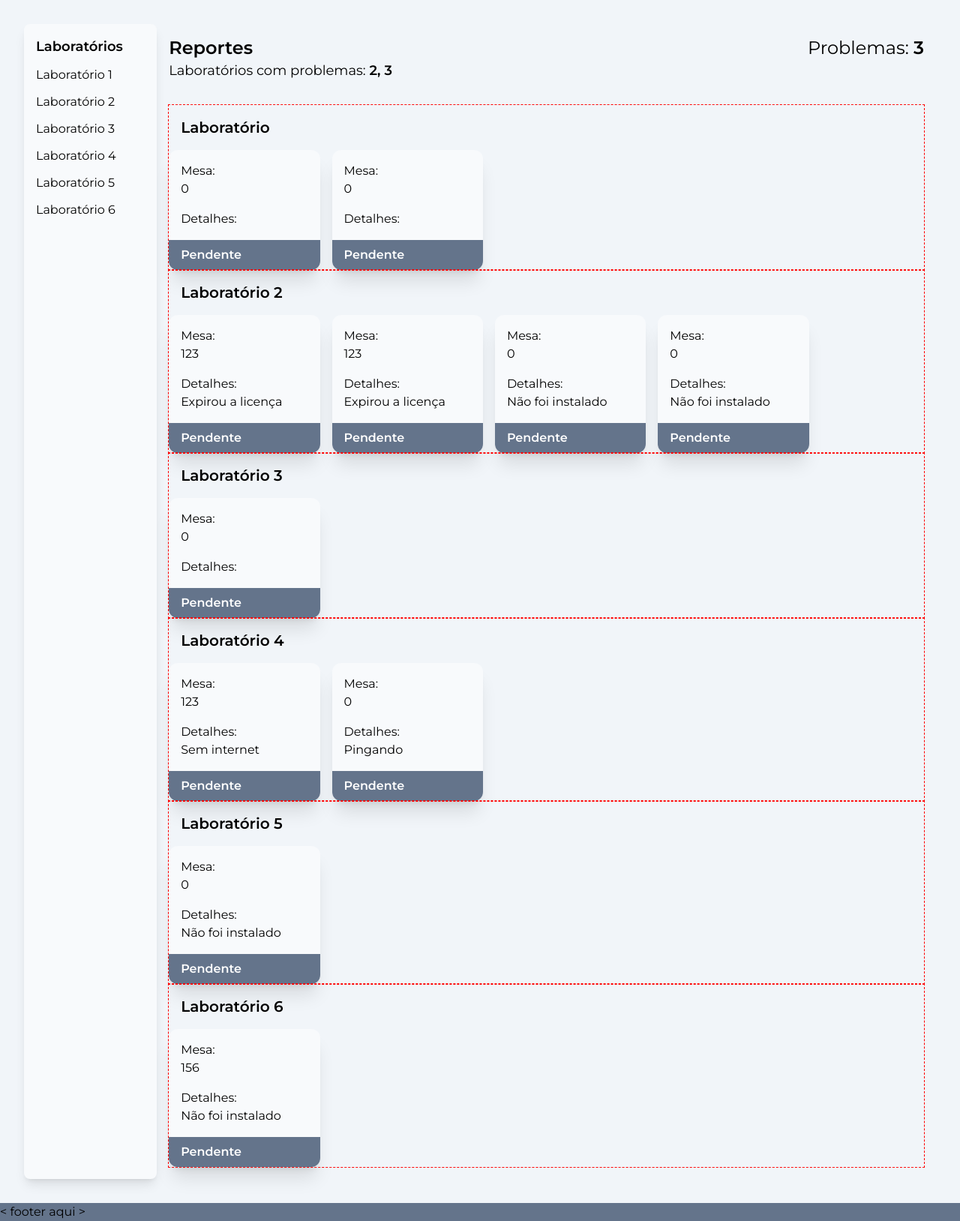
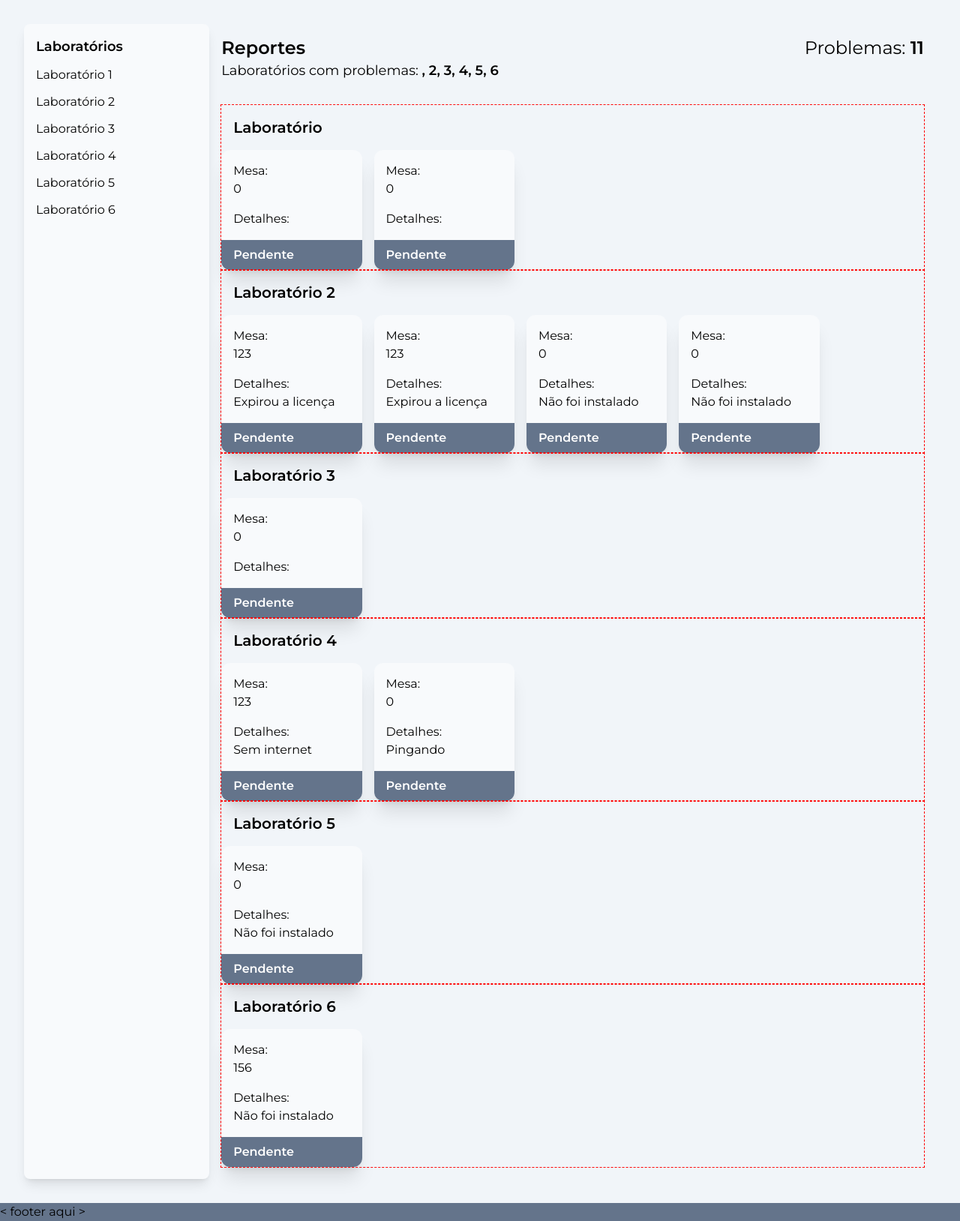
Before and after one commit to RafiMota/buscalab, a PHP site: page /html/suporte/main.php in a window 1280 px wide. Shown: the part 80-1708 px from the top of the page at 75% size. Run offline with PHP 8.4, Linux system fonts and the light colour scheme; the visitor is signed in with stand-in values (Sample User, id 1); data comes from the database, SQL or seed files in the repository.

Commit message:
Corrigido em main.php: link dos labs, notificação, num de problemas e labs com problemas

```diff
--- a/html/suporte/main.php
+++ b/html/suporte/main.php
@@ -18,17 +18,46 @@
     // }
 
     // Consulta SQL
-    $sql = "SELECT id, laboratório, categoria, software, equipamento, problema, outro_problema, mesa, situação FROM problemas";
-    $sql2 = "SELECT id, laboratório, categoria, software, equipamento, problema, outro_problema, mesa, situação FROM problemas ORDER BY laboratório ASC";
 
-    $result = mysqli_query($conn, $sql2);
+    $sql = "SELECT id, laboratório, categoria, software, equipamento, problema, outro_problema, mesa, situação
+            FROM problemas
+            ORDER BY laboratório ASC";
+
+    $slq_labs_c_problemas = "SELECT DISTINCT laboratório
+                             FROM problemas
+                             ORDER BY laboratório ASC";
+
+    $sql_num_report_lab = "SELECT Count(laboratório) AS num, laboratório AS lab
+                           FROM problemas
+                           GROUP BY laboratório
+                           ORDER BY laboratório ASC";
+
+    $result = mysqli_query($conn, $sql);
     $row_count = mysqli_num_rows($result);
     if (!$result) {
-        echo "Nao foi possivel executar a consulta ($sql2) no banco de dados: " . mysqli_error($conn);
+        echo "Nao foi possivel executar a consulta (".$sql.") no banco de dados: " . mysqli_error($conn);
         exit;
     }
 
     if (mysqli_num_rows($result) == 0) {
+        echo "Nao foram encontradas linhas, nada para mostrar<br><br>";
+    }
+    $result_labs_c_problemas = mysqli_query($conn, $slq_labs_c_problemas);
+    if (!$result_labs_c_problemas) {
+        echo "Nao foi possivel executar a consulta (".$slq_labs_c_problemas.") no banco de dados: " . mysqli_error($conn);
+        exit;
+    }
+
+    if (mysqli_num_rows($result_labs_c_problemas) == 0) {
+        echo "Nao foram encontradas linhas, nada para mostrar<br><br>";
+    }
+    $result_num_report_lab = mysqli_query($conn, $sql_num_report_lab);
+    if (!$result_num_report_lab) {
+        echo "Nao foi possivel executar a consulta (".$sql_num_report_lab.") no banco de dados: " . mysqli_error($conn);
+        exit;
+    }
+
+    if (mysqli_num_rows($result_num_report_lab) == 0) {
         echo "Nao foram encontradas linhas, nada para mostrar<br><br>";
     }
 
@@ -63,24 +92,56 @@
         </section>
     </header>
     <section class="flex bg-slate-100 p-8">
-        <nav class="flex flex-col gap-3 w-1/6 p-4 bg-slate-50 rounded-lg shadow-lg">
+        <nav class="flex flex-col gap-3 w-1/4 p-4 bg-slate-50 rounded-lg shadow-lg">
             <h3 class="text-lg font-semibold">Laboratórios</h3>
-            <a class="transition-all hover:font-semibold" href="">Laboratório 1</a>
-            <a class="transition-all hover:font-semibold" href="">Laboratório 2</a>
-            <a class="transition-all hover:font-semibold" href="">Laboratório 3</a>
-            <a class="transition-all hover:font-semibold" href="">Laboratório 4</a>
-            <a class="transition-all hover:font-semibold" href="">Laboratório 5</a>
-            <a class="transition-all hover:font-semibold" href="">Laboratório 6</a>
+            <?php
+                $row = mysqli_fetch_all($result_num_report_lab);
+                $aux = 0;
+
+                for($i = 1; $i <7; $i++){
+                    echo '<a class="transition-all hover:font-semibold flex flex-row flex-nowrap gap-4" href="">
+                            <p>Laboratório '.$i.'</p>';
+
+                    if($row[$aux][1]==$i){
+                        echo "<div class='bg-orange-400 w-4 rounded-md text-center'>".$row[$aux][0]."</div>";
+                        $aux++;
+                    }
+                    echo '</a>';
+                }
+                // while($row = mysqli_fetch_all($result_num_report_lab)){
+                //     print_r($row);
+                //     echo '<a class="transition-all hover:font-semibold flex flex-row flex-nowrap gap-4" href="">
+                //             <p>Laboratório '.$row["lab"].'</p>
+                //             <div class="bg-orange-400 w-4 rounded-md text-center">'.$row["num"].'</div>
+                //             </a>';
+                // }
+            ?>
         </nav>
 
         <main class="flex flex-col p-4 gap-8 w-full ">
             <section>
                 <div class="flex flex-row justify-between">
                     <h2 class="text-2xl font-semibold">Reportes</h2>
-                    <h3 class="text-2xl">Problemas: <span class="font-semibold">3</span></h3>
+                    <h3 class="text-2xl">Problemas: <span class="font-semibold"><?php echo $row_count; ?></span></h3>
                 </div>
                 <div>
-                    <p class="text-lg">Laboratórios com problemas: <span class="font-semibold">2, 3</span></p>
+                    <p class="text-lg">Laboratórios com problemas:
+                         <span class="font-semibold">
+                            <?php
+                            $num_result_labs_c_problemas = mysqli_num_rows($result_labs_c_problemas);
+                            $aux = 0;
+                            while ($row = mysqli_fetch_assoc($result_labs_c_problemas)) {
+                                $aux++;
+                                echo $row["laboratório"];
+                                if($aux < $num_result_labs_c_problemas){
+                                    echo ", ";
+                                }
+
+                                // print_r($row);
+                            }
+                            ?>
+                         </span>
+                        </p>
                 </div>
             </section>
 
@@ -93,14 +154,6 @@
             $n_rows = 1;
             while ($row = mysqli_fetch_assoc($result)) {
 
-                // print_r ($row);
-                // echo '<div class="agrupamento> laboratório: ' . $row["laboratório"] . '<br>';
-                // echo 'categoria: ' . $row["categoria"] . '<br>';
-                // echo 'software:' . $row["software"] . '<br>';
-                // echo 'equipamento:' . $row["equipamento"] . '<br>';
-                // echo 'problema: ' . $row["problema"] . '<br>';
-                // echo 'outro problema: ' . $row["outro_problema"] . '<br>';
-                // echo 'mesa: ' . $row["mesa"] . '<br>';
 
                 $situacao = $row["situação"];
                     $id = $row["id"];
@@ -122,7 +175,7 @@
                             <h3 class="font-semibold text-xl p-4 transition-all">
                             Laboratório '. $row["laboratório"]. '
                             </h3>
-                            <article class="flex flex-row gap-4" >';
+                            <article class="flex flex-row flex-wrap gap-4" >';
                     $first = false;
                 }
 
@@ -138,13 +191,13 @@
                             <h3 class="font-semibold text-xl p-4 transition-all">
                             Laboratório ' . $row["laboratório"] . '
                             </h3>
-                            <article class="flex flex-row gap-4" >';
+                            <article class="flex flex-row flex-wrap gap-4">';
 
                 }
 
                 echo '
 
-                                <div class="cursor-pointer bg-slate-50 rounded-xl w-1/5 flex flex-col shadow-xl hover:shadow-2xl transition-all duration-300" onclick="concluiTarefa()">
+                                <div class="cursor-pointer bg-slate-50 rounded-xl w-1/5 shrink-0 shadow-xl hover:shadow-2xl transition-all duration-300"  onclick="concluiTarefa()">
                                     <div class="p-4">
                                         <p class="w-full">Mesa:</p>
                                         <span>'. $row["mesa"] .'</span>
@@ -169,19 +222,6 @@
                 }
 
                 $n_rows++;
-                // Parte relacionada ao pagamento e validade da reserva
-                // $situacao = $row["situação"];
-                // $id = $row["id"];
-                // if($situacao == 1){
-                //     echo 'situação: a fazer';
-                //     echo "<p><a href='update.php?id=$id'>Reporte em andamento</a><p></div><br>";
-                // }else if($situacao == 2){
-                //     echo 'situação: em andamento';
-                //     echo "<p><a href='update.php?id=$id'>Reporte concluído</a><p></div><br>";
-                // }else if($situacao == 3){
-                //     echo 'situação: feito';
-                //     echo "<p><a href='remover.php?id=$id'>Remover reporte</a><p></div><br>";
-                // }
 
             }
 
--- a/src/css/output.css
+++ b/src/css/output.css
@@ -675,8 +678,32 @@ video {
   width: 100vw;
 }
 
+.w-2 {
+  width: 0.5rem;
+}
+
+.w-4 {
+  width: 1rem;
+}
+
+.shrink-0 {
+  flex-shrink: 0;
+}
+
 .cursor-pointer {
   cursor: pointer;
+}
+
+.grid-cols-1 {
+  grid-template-columns: repeat(1, minmax(0, 1fr));
+}
+
+.grid-cols-2 {
+  grid-template-columns: repeat(2, minmax(0, 1fr));
+}
+
+.grid-cols-3 {
+  grid-template-columns: repeat(3, minmax(0, 1fr));
 }
 
 .flex-row {
@@ -685,6 +712,14 @@ video {
 
 .flex-col {
   flex-direction: column;
+}
+
+.flex-wrap {
+  flex-wrap: wrap;
+}
+
+.flex-nowrap {
+  flex-wrap: nowrap;
 }
 
 .items-center {
```
Also changed, not shown: other parts of src/css/output.css (+33 -49 lines).
